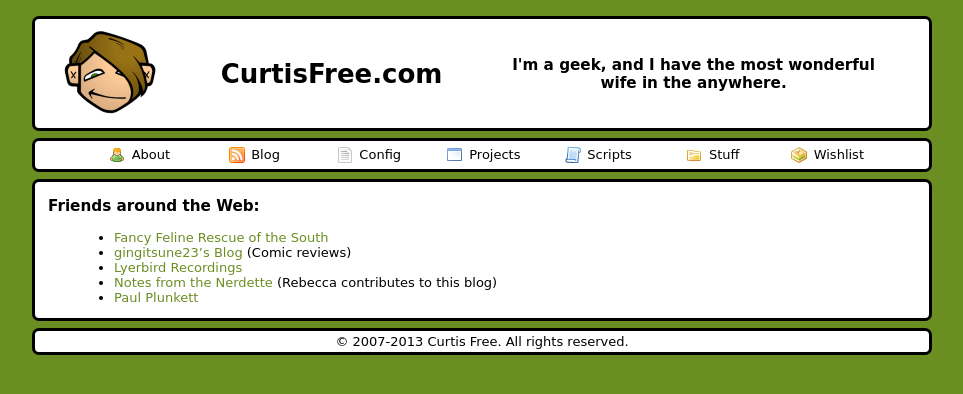
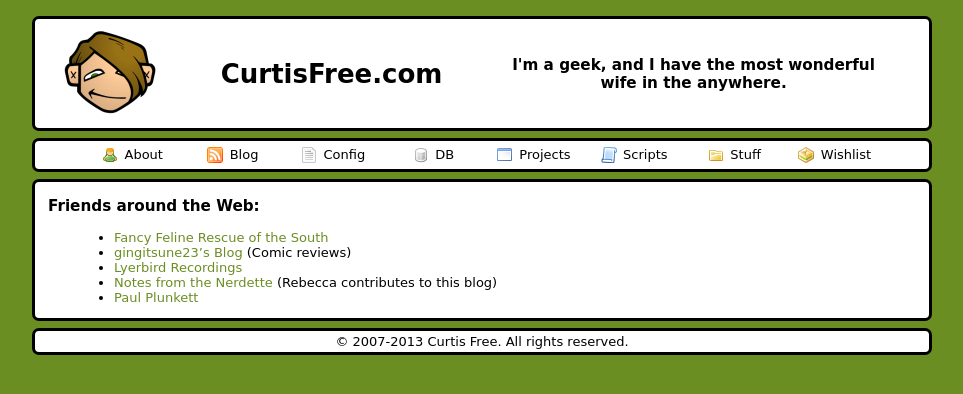
Before and after one commit to cfree3/curtisfree.com, a Jekyll site: the page built from content/stuff.md, in a window 1280 px wide. Shown: the top 394 px of the page, without its empty margins (158-1121 px from the left). Built offline with Jekyll 4.4.1, drawn with Linux system fonts in a browser that asks for light colours.

Commit message:
Add "DB" link to GitHub wiki

```diff
--- a/_includes/to_pgbody.html
+++ b/_includes/to_pgbody.html
@@ -14,13 +14,14 @@
     <div class="container" id="nav">
       <table>
         <tr>
-          <td width="14%"><a href="/about"><img alt="about" src="/imgs/icons/about.png" />About</a></td>
-          <td width="14%"><a href="/blog"><img alt="blog" src="/imgs/icons/blog.png" />Blog</a></td>
-          <td width="14%"><a href="/config"><img alt="config" src="/imgs/icons/config.png" />Config</a></td>
-          <td width="14%"><a href="/projects"><img alt="projects" src="/imgs/icons/projects.png" />Projects</a></td>
-          <td width="14%"><a href="/scripts"><img alt="scripts" src="/imgs/icons/scripts.png" />Scripts</a></td>
-          <td width="14%"><a href="/stuff"><img alt="stuff" src="/imgs/icons/stuff.png" />Stuff</a></td>
-          <td width="14%"><a href="/wishlist"><img alt="wishlist" src="/imgs/icons/wishlist.png" />Wishlist</a></td>
+          <td width="12.5%"><a href="/about"><img alt="about" src="/imgs/icons/about.png" />About</a></td>
+          <td width="12.5%"><a href="/blog"><img alt="blog" src="/imgs/icons/blog.png" />Blog</a></td>
+          <td width="12.5%"><a href="/config"><img alt="config" src="/imgs/icons/config.png" />Config</a></td>
+          <td width="12.5%"><a href="/db"><img alt="db" src="/imgs/icons/db.png" />DB</a></td>
+          <td width="12.5%"><a href="/projects"><img alt="projects" src="/imgs/icons/projects.png" />Projects</a></td>
+          <td width="12.5%"><a href="/scripts"><img alt="scripts" src="/imgs/icons/scripts.png" />Scripts</a></td>
+          <td width="12.5%"><a href="/stuff"><img alt="stuff" src="/imgs/icons/stuff.png" />Stuff</a></td>
+          <td width="12.5%"><a href="/wishlist"><img alt="wishlist" src="/imgs/icons/wishlist.png" />Wishlist</a></td>
         </tr>
       </table>
     </div>
```
Also changed, not shown: imgs/icons/db.png (added), 1 other file.
